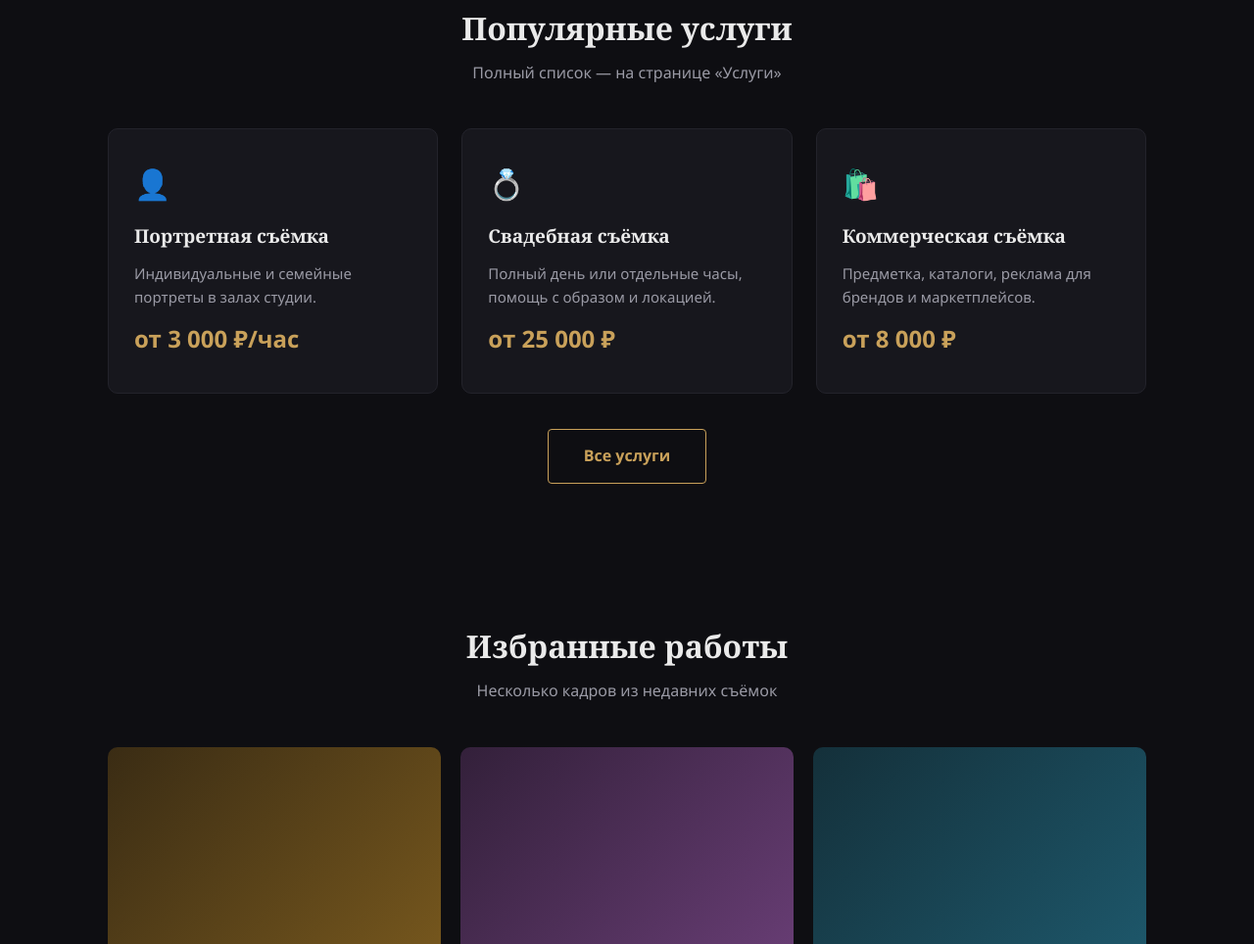
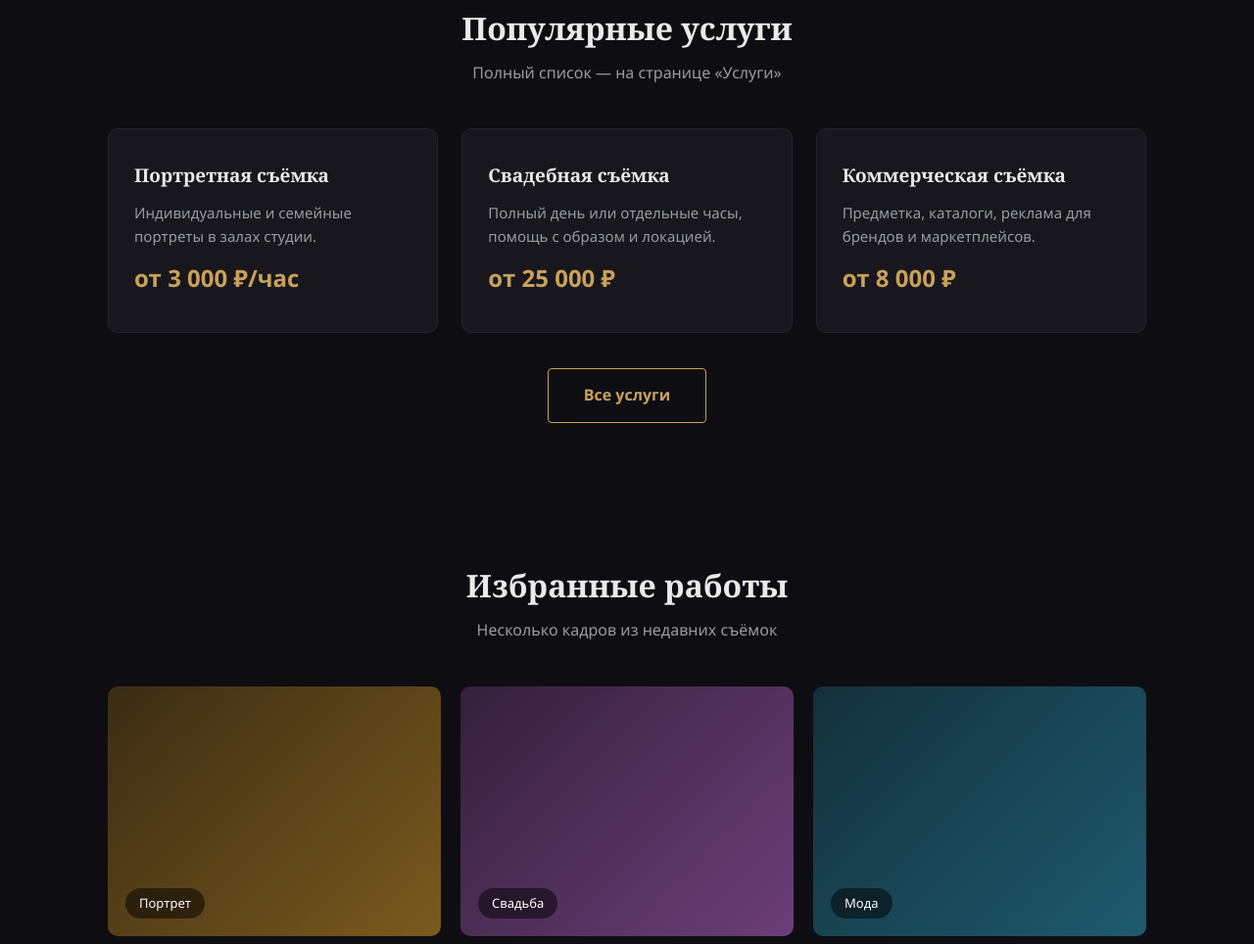
Before and after one commit to lassuste/PhotoArt, a plain HTML site: page index.html in a window 1280 px wide. Shown: the part 1350-2314 px from the top of the page at 98% size. Drawn offline with Linux system fonts and the light colour scheme.

Commit message:
Update index.html - remove icons

```diff
--- a/index.html
+++ b/index.html
@@ -56,9 +56,9 @@
         <h2 class="section-title">Популярные услуги</h2>
         <p class="section-sub">Полный список — на странице «Услуги»</p>
         <div class="cards">
-          <div class="card"><div class="icon">👤</div><h3>Портретная съёмка</h3><p>Индивидуальные и семейные портреты в залах студии.</p><div class="price">от 3 000 ₽/час</div></div>
-          <div class="card"><div class="icon">💍</div><h3>Свадебная съёмка</h3><p>Полный день или отдельные часы, помощь с образом и локацией.</p><div class="price">от 25 000 ₽</div></div>
-          <div class="card"><div class="icon">🛍️</div><h3>Коммерческая съёмка</h3><p>Предметка, каталоги, реклама для брендов и маркетплейсов.</p><div class="price">от 8 000 ₽</div></div>
+          <div class="card"><h3>Портретная съёмка</h3><p>Индивидуальные и семейные портреты в залах студии.</p><div class="price">от 3 000 ₽/час</div></div>
+          <div class="card"><h3>Свадебная съёмка</h3><p>Полный день или отдельные часы, помощь с образом и локацией.</p><div class="price">от 25 000 ₽</div></div>
+          <div class="card"><h3>Коммерческая съёмка</h3><p>Предметка, каталоги, реклама для брендов и маркетплейсов.</p><div class="price">от 8 000 ₽</div></div>
         </div>
         <div style="text-align:center;margin-top:36px;"><a href="services.html" class="btn btn-outline">Все услуги</a></div>
       </div>
```
